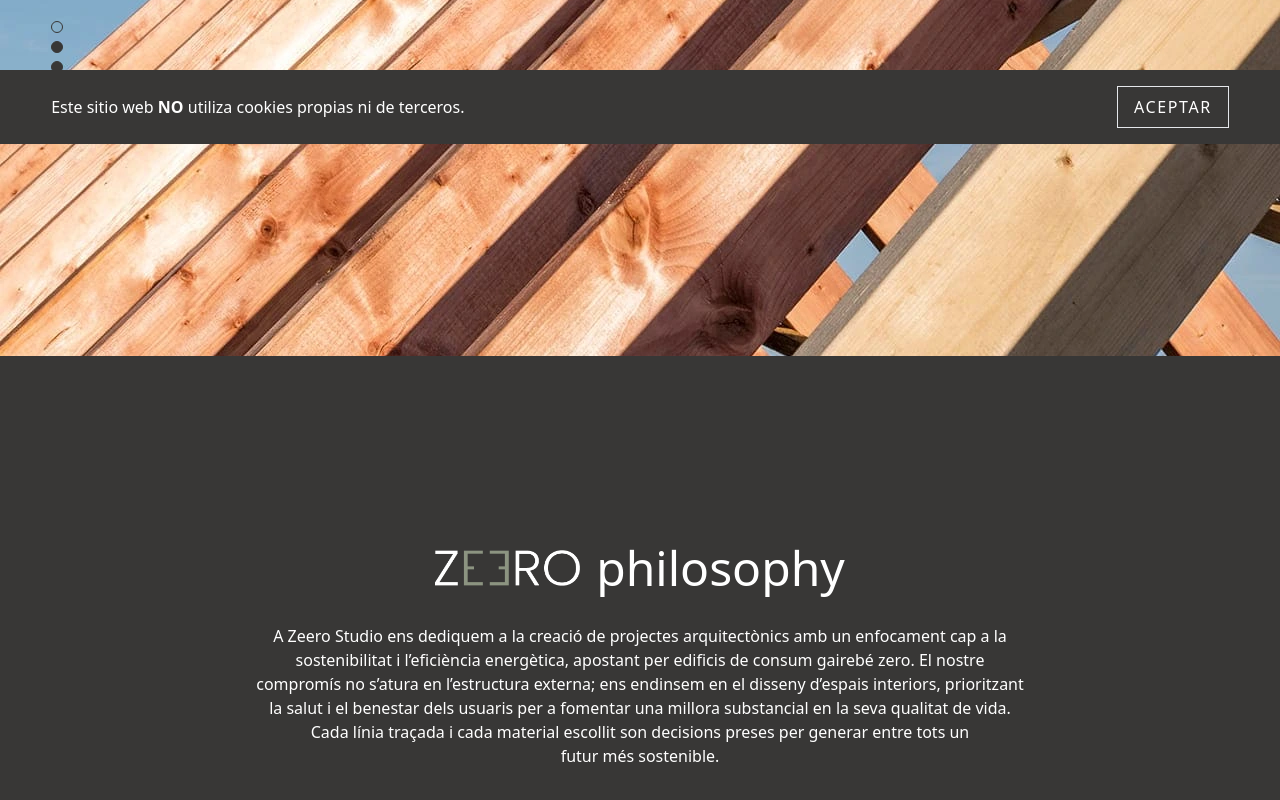
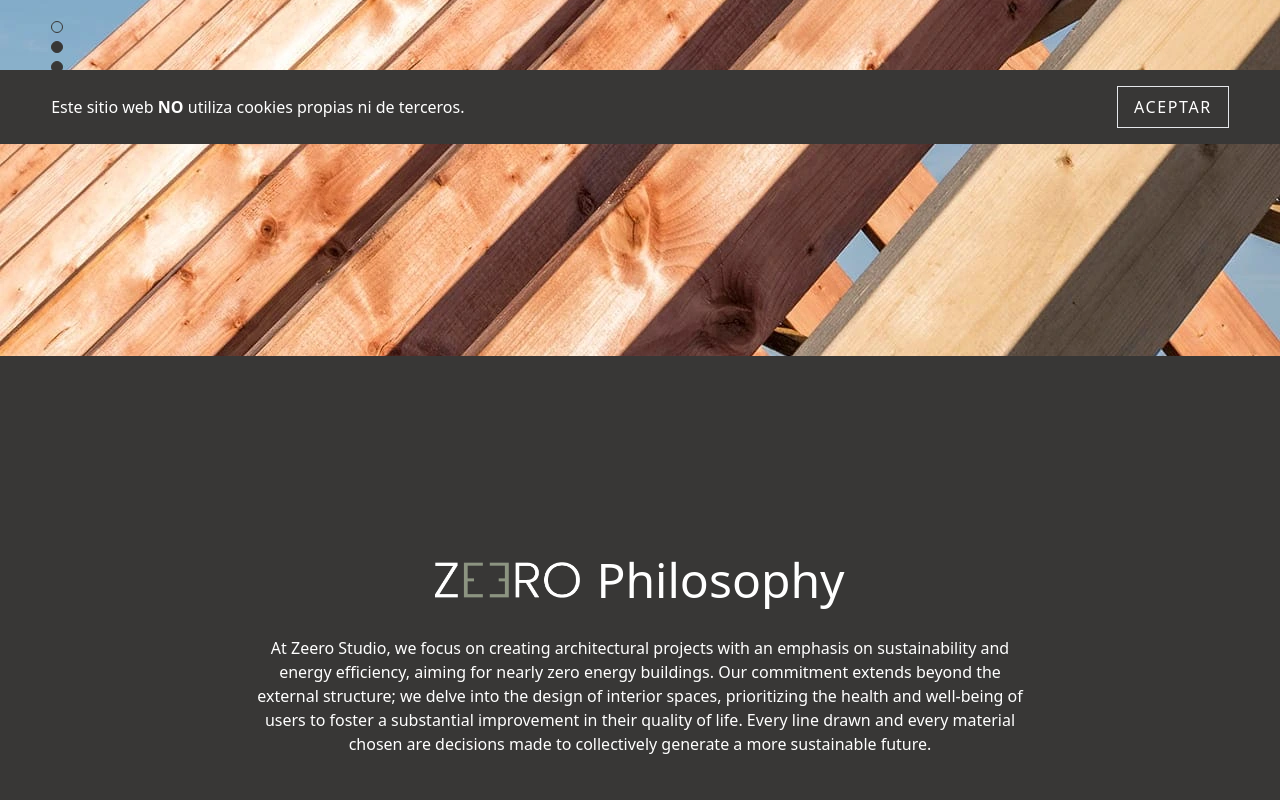
Before and after one commit to AndryAlexis/ZeeroReact, a React (Vite) app in the folder zeero/: page /#/ in a window 1280 px wide. Shown: the part 656-1456 px from the top of the page. Built offline with nearby package versions, Linux system fonts and the light colour scheme.

Commit message:
Mejorando el código 1
De momento solo he mejorado los componentes "home" y "header". Ahora son más legibles

```diff
--- a/zeero/src/components/header/index.jsx
+++ b/zeero/src/components/header/index.jsx
@@ -1,51 +1,71 @@
 import { Link } from "react-router-dom"
 import { useRef, useState, useEffect } from "react"
-import logo from '../../assets/img/webp/logo-zeero-architecture-studio.png'
-
+import logoSrc from '../../assets/img/webp/logo-zeero-architecture-studio.png'
 
 import Navbar from "./navbar"
 
 const Header = () => {
+    // State to track the height of the header
     const [headerHeight, setHeaderHeight] = useState(0)
     const headerRef = useRef()
 
+    // Effect to update header height on mount
     useEffect(() => {
         setHeaderHeight(headerRef.current.offsetHeight)
-    }, []) //Empty dependency array so it only runs once at render
+    }, [])
 
-    return <>
+    // Root path for the home link
+    const ROOT_PATH = '/'
+
+    // Define styles for header elements using TailwindCSS classes
+    const styles = {
+        header: "flex justify-center items-center bg-zeero-primary px-zeero py-4 relative z-[999] uppercase tracking-widest",
+        div: "flex justify-between items-center flex-1",
+        img: "w-[146px] h-[60px]",
+        input: "[&:checked+header_ul]:-translate-x-full md:[&:checked+header_ul]:translate-x-0",
+        navbar: "relative z-1"
+    }
+
+    const inputProperties = {
+        hidden : true,
+        type : "checkbox",
+        name : "toggle-main-menu-mobile",
+        id : "toggle-main-menu-mobile",
+        className : styles.input
+    }
+
+    // Logo properties for the image element
+    const logoProperties = {
+        src: logoSrc,
+        alt: 'Logo ZEERO',
+        width: 146,
+        height: 60,
+        className: styles.img
+    }
+
+    return (
+        <>
             {/* Input used as main menu controller for mobile */}
-        <input
-            hidden
-            type="checkbox"
-            name="toggle-main-menu-mobile"
-            id="toggle-main-menu-mobile"
-            className="[&:checked+header_ul]:translate-x-[-100%] md:[&:checked+header_ul]:translate-x-0"
-            // className="[&:checked+header+div]:pointer-events-auto [&:checked+header+div]:bg-[#46464677] [&:checked+header_ul]:translate-x-[-100%] md:[&:checked+header_ul]:translate-x-0"
-        />
+            <input {...inputProperties}/>
             <header
                 ref={headerRef}
-            className="flex justify-center items-center bg-zeero-primary px-zeero py-4 relative z-[999] uppercase tracking-widest"
+                className={styles.header}
             >
-            <div className="flex justify-between items-center flex-1">
-                <Link to='/'>
+                <div className={styles.div}>
+                    {/* Logo with Link to home */}
+                    <Link to={ROOT_PATH}>
                         <h1>
-                        <img
-                            src={logo}
-                            alt="Zeero logo"
-                            width={146}
-                            height={60}
-                            className="w-[146px] h-[60px]"
-                        />
+                            <img {...logoProperties} />
                         </h1>
                     </Link>
                     <Navbar
-                    className="relative z-1"
+                        className={styles.navbar}
                         headerHeight={headerHeight}
                     />
                 </div>
             </header>
         </>
+    )
 }
 
 export default Header
--- a/zeero/src/routes/home.jsx
+++ b/zeero/src/routes/home.jsx
@@ -1,24 +1,57 @@
+import React from 'react'
 import Header from '../components/header'
 import Slider from '../components/slider'
-import logo from '../assets/img/webp/logo-zeero.png'
+import logoSrc from '../assets/img/webp/logo-zeero.png'
 
 const Home = () => {
-    return <>
+    // TailwindCSS styles used in this component
+    const styles = {
+        section: 'h-[75vh] w-full bg-zeero-primary text-zeero-on-primary grid place-items-center px-zeero font-zeero',
+        div: 'text-center grid gap-8 max-w-zeero mx-auto',
+        h2: 'text-5xl font-light flex items-baseline justify-center gap-4 flex-wrap',
+        img: 'block w-[145px] h-[36px]',
+        p: 'max-w-3xl font-extralight'
+    }
+
+    // Logo properties
+    const logo = {
+        src: logoSrc,
+        width: 150,
+        height: 90,
+        alt: 'Logo ZEERO'
+    }
+
+    // Generates the title with the logo
+    const generateTitle = () => (
+        <h2 className={styles.h2}>
+            <img
+                {...logo}
+                className={styles.img}
+            /> Philosophy
+        </h2>
+    )
+
+    // Description content
+    const description = (
+        <p className={styles.p}>
+            At Zeero Studio, we focus on creating architectural projects with an emphasis on sustainability and energy efficiency, aiming for nearly zero energy buildings. Our commitment extends beyond the external structure; we delve into the design of interior spaces, prioritizing the health and well-being of users to foster a substantial improvement in their quality of life. Every line drawn and every material chosen are decisions made to collectively generate a more sustainable future.
+        </p>
+    )
+
+    return (
+        <>
             <Header />
             <main>
                 <Slider />
-            <section className='h-[75vh] w-full bg-zeero-primary text-zeero-on-primary grid place-items-center px-zeero font-zeero'>
-                <div className='text-center grid gap-8 max-w-zeero mx-auto'>
-                    <h2 className='text-5xl font-light flex items-baseline justify-center gap-4 flex-wrap'>
-                        <img className='block w-[145px] h-[36px]' src={logo} alt="logo zeero" width={150} height={90} /> philosophy
-                    </h2>
-                    <p className='max-w-3xl font-extralight'>
-                        A Zeero Studio ens dediquem a la creació de projectes arquitectònics amb un enfocament cap a la sostenibilitat i l’eficiència energètica, apostant per edificis de consum gairebé zero. El nostre compromís no s’atura en l’estructura externa; ens endinsem en el disseny d’espais interiors, prioritzant la salut i el benestar dels usuaris per a fomentar una millora substancial en la seva qualitat de vida. Cada línia traçada i cada material escollit son decisions preses per generar entre tots un futur més sostenible.
-                    </p>
+                <section className={styles.section}>
+                    <div className={styles.div}>
+                        {generateTitle()}
+                        {description}
                     </div>
                 </section>
             </main>
         </>
+    )
 }
 
 export default Home
```
Lines whose indentation alone changed are shown as unchanged.
